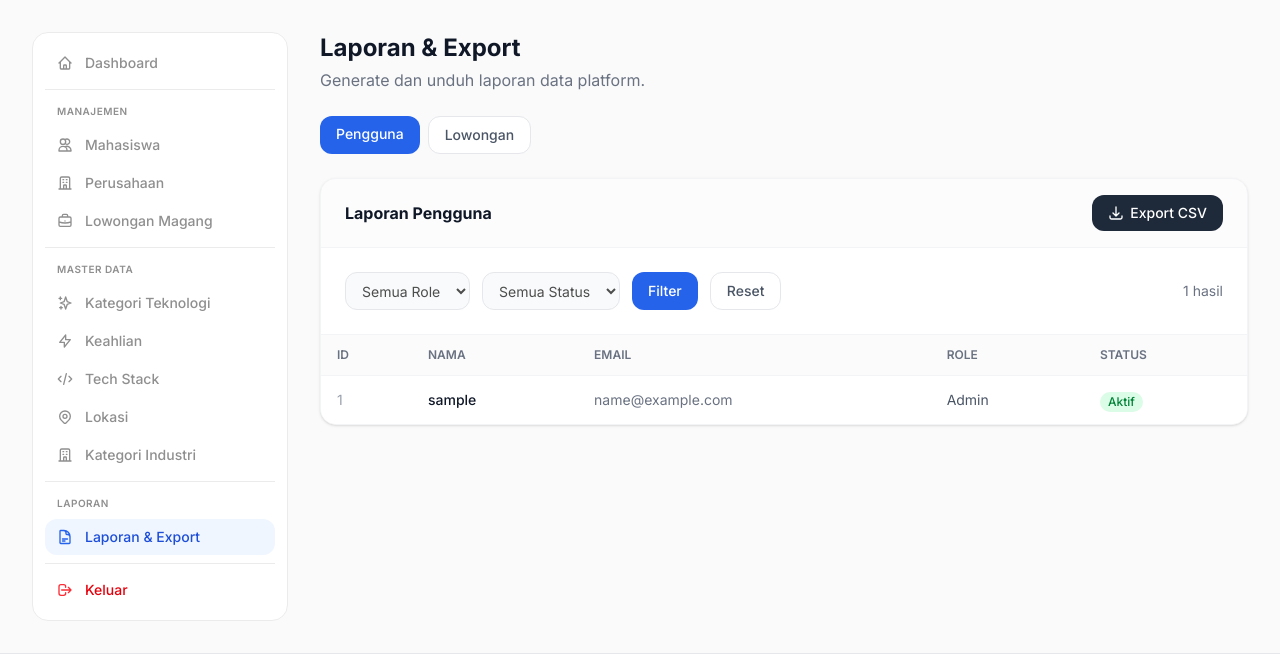
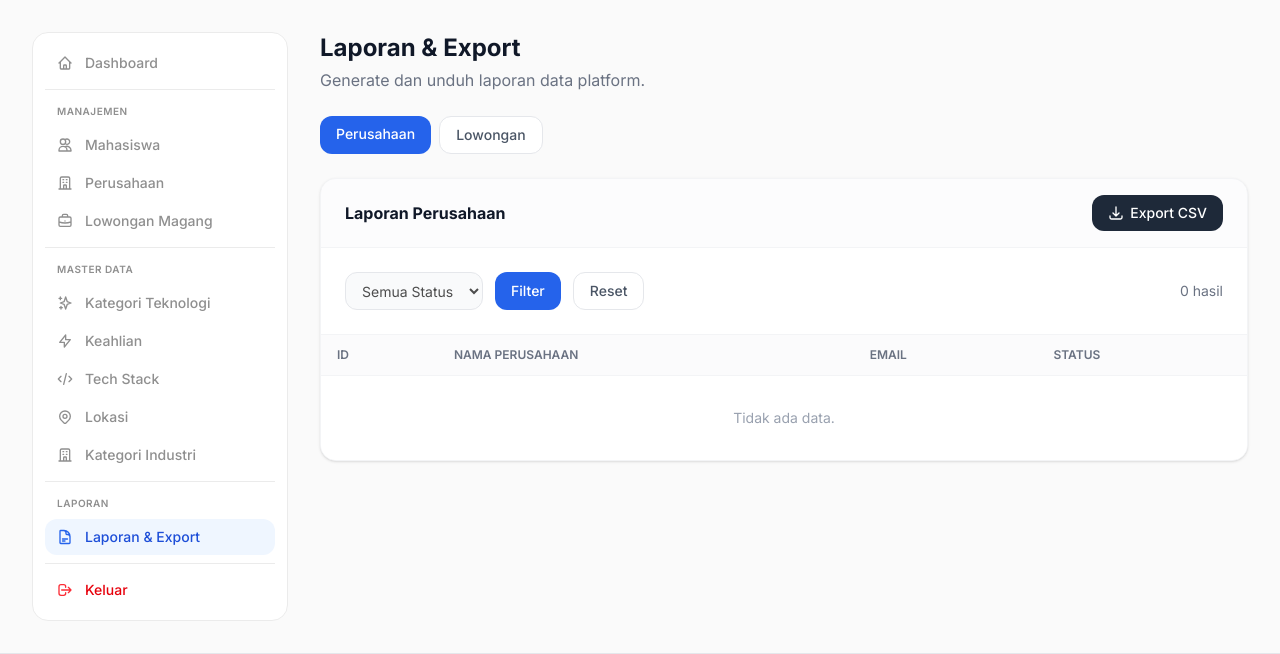
Before and after one commit to prabu-bima/intern-link, a Flask app: page /admin/reports/users in a window 1280 px wide. Shown: the part 65-719 px from the top of the page. Run offline with Flask 3, Linux system fonts and the light colour scheme; the visitor is signed in with stand-in values (Sample User, id 1); data comes from the database, SQL or seed files in the repository; style sheets or scripts are compiled from the project's sources; some libraries are stand-ins or nearby versions.

Commit message:
refactor: hapus fitur role dan update export CSV

```diff
--- a/app/routes/admin.py
+++ b/app/routes/admin.py
@@ -1377,19 +1377,18 @@ def report_users():
 
     date_from = request.args.get('date_from', '')
     date_to   = request.args.get('date_to', '')
-    role      = request.args.get('role', 'all')
     status    = request.args.get('status', 'all')
 
-    query = UserAccount.query.filter(UserAccount.deleted_at.is_(None))
-
-    if role != 'all':
-        query = query.filter(UserAccount.role == role)
+    query = UserAccount.query.filter(
+        UserAccount.deleted_at.is_(None),
+        UserAccount.role == 'company'
+    )
+
     if status != 'all':
         from sqlalchemy import or_
         st = UserAccountStatus.query.filter_by(status_code=status).first()
         if st:
             if status == 'active':
-                # User dengan status_id=None dianggap aktif (default)
                 query = query.filter(
                     or_(UserAccount.account_status_id == st.id,
                         UserAccount.account_status_id.is_(None))
@@ -1402,7 +1401,7 @@ def report_users():
 
     return render_template('admin/reports.html',
         report_type='users', users=users, statuses=statuses,
-        date_from=date_from, date_to=date_to, role=role, status_filter=status)
+        date_from=date_from, date_to=date_to, role='company', status_filter=status)
 
 
 @bp.route('/reports/internships')
--- a/app/templates/admin/reports.html
+++ b/app/templates/admin/reports.html
@@ -15,7 +15,7 @@
     <a href="{{ url_for('admin.report_users') }}"
        class="px-4 py-2 rounded-xl text-sm font-medium transition-colors
               {% if report_type == 'users' %}bg-primary-600 text-white{% else %}bg-white border border-gray-200 text-gray-600 hover:bg-gray-50{% endif %}">
-        Pengguna
+        Perusahaan
     </a>
     <a href="{{ url_for('admin.report_internships') }}"
        class="px-4 py-2 rounded-xl text-sm font-medium transition-colors
@@ -29,7 +29,7 @@
     <!-- ── USER REPORT ─────────────────────────────────────── -->
     {% if report_type == 'users' %}
     <div class="px-6 py-4 border-b border-gray-100 bg-gray-50/50 flex items-center justify-between">
-        <h2 class="text-base font-bold text-gray-900">Laporan Pengguna</h2>
+        <h2 class="text-base font-bold text-gray-900">Laporan Perusahaan</h2>
         <form action="{{ url_for('admin.export_users') }}" method="POST">
             <input type="hidden" name="csrf_token" value="{{ csrf_token() }}">
             <button type="submit" class="inline-flex items-center px-4 py-2 bg-gray-800 text-white text-sm font-medium rounded-xl hover:bg-gray-900 transition-colors">
@@ -40,12 +40,6 @@
 
     <!-- Filter -->
     <form method="GET" action="{{ url_for('admin.report_users') }}" class="p-6 border-b border-gray-100 flex flex-wrap gap-3">
-        <select name="role" class="px-3 py-2 bg-gray-50 border border-gray-200 rounded-xl text-sm">
-            <option value="all" {% if role == 'all' %}selected{% endif %}>Semua Role</option>
-            <option value="student" {% if role == 'student' %}selected{% endif %}>Mahasiswa</option>
-            <option value="company" {% if role == 'company' %}selected{% endif %}>Perusahaan</option>
-            <option value="admin" {% if role == 'admin' %}selected{% endif %}>Admin</option>
-        </select>
         <select name="status" class="px-3 py-2 bg-gray-50 border border-gray-200 rounded-xl text-sm">
             <option value="all" {% if status_filter == 'all' %}selected{% endif %}>Semua Status</option>
             {% set status_labels = {'active': 'Aktif', 'inactive': 'Nonaktif', 'suspended': 'Ditangguhkan'} %}
@@ -62,9 +56,8 @@
     <table class="min-w-full divide-y divide-gray-100">
         <thead class="bg-gray-50/70"><tr>
             <th class="px-4 py-3 text-left text-xs font-semibold text-gray-500 uppercase">ID</th>
-            <th class="px-4 py-3 text-left text-xs font-semibold text-gray-500 uppercase">Nama</th>
+            <th class="px-4 py-3 text-left text-xs font-semibold text-gray-500 uppercase">Nama Perusahaan</th>
             <th class="px-4 py-3 text-left text-xs font-semibold text-gray-500 uppercase">Email</th>
-            <th class="px-4 py-3 text-left text-xs font-semibold text-gray-500 uppercase">Role</th>
             <th class="px-4 py-3 text-left text-xs font-semibold text-gray-500 uppercase">Status</th>
         </tr></thead>
         <tbody class="bg-white divide-y divide-gray-100">
@@ -73,7 +66,6 @@
             <td class="px-4 py-3 text-sm text-gray-400">{{ u.id }}</td>
             <td class="px-4 py-3 text-sm font-medium text-gray-900">{{ u.display_name }}</td>
             <td class="px-4 py-3 text-sm text-gray-500">{{ u.email }}</td>
-            <td class="px-4 py-3 text-sm text-gray-600 capitalize">{{ u.role }}</td>
             <td class="px-4 py-3">
                 {% if not u.status or u.status.status_code == 'active' %}
                 <span class="inline-flex px-2 py-0.5 rounded-full text-xs font-medium bg-green-100 text-green-700">Aktif</span>
@@ -87,7 +79,7 @@
             </td>
         </tr>
         {% else %}
-        <tr><td colspan="5" class="px-4 py-8 text-center text-sm text-gray-400">Tidak ada data.</td></tr>
+        <tr><td colspan="4" class="px-4 py-8 text-center text-sm text-gray-400">Tidak ada data.</td></tr>
         {% endfor %}
         </tbody>
     </table></div>
```
